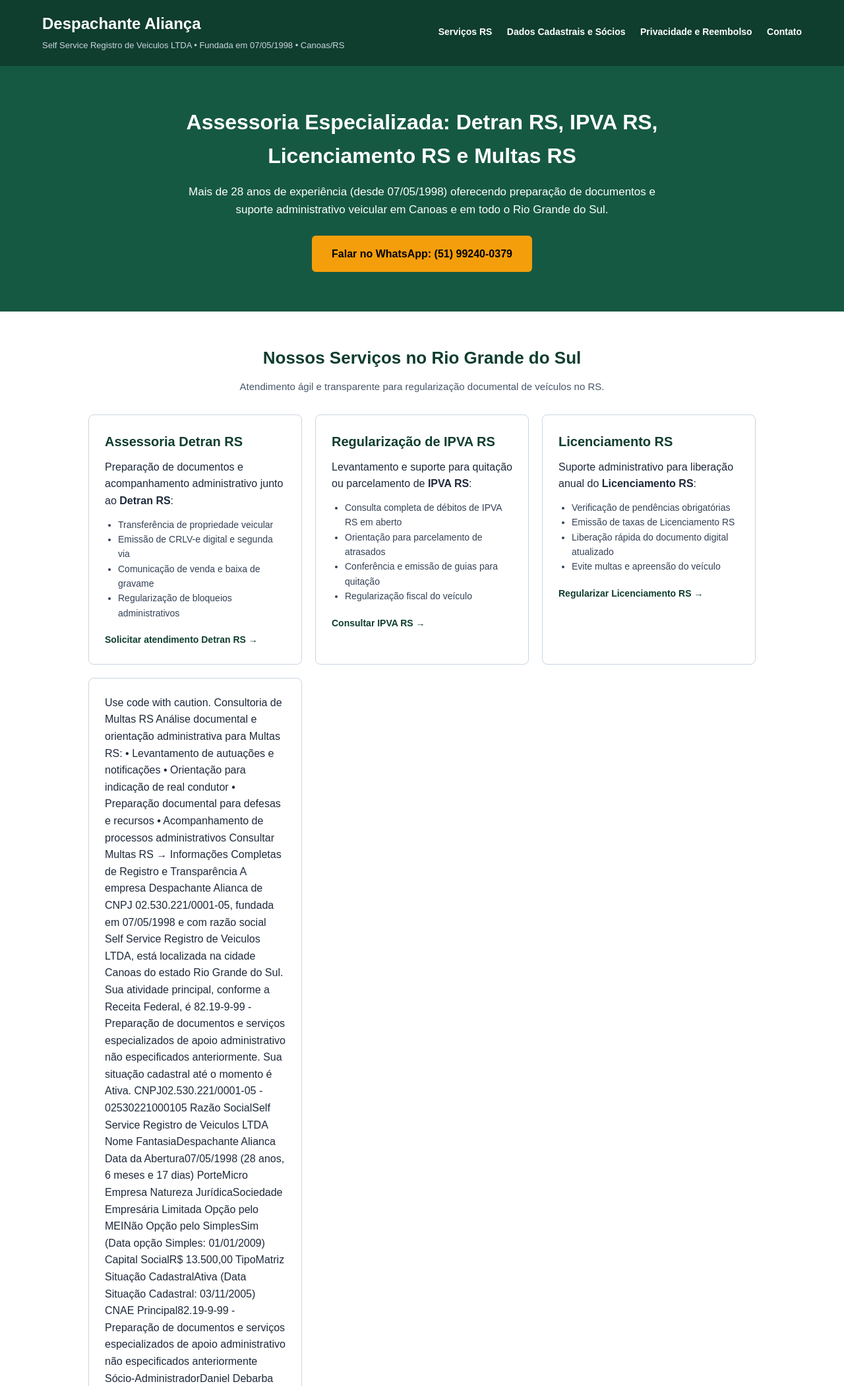
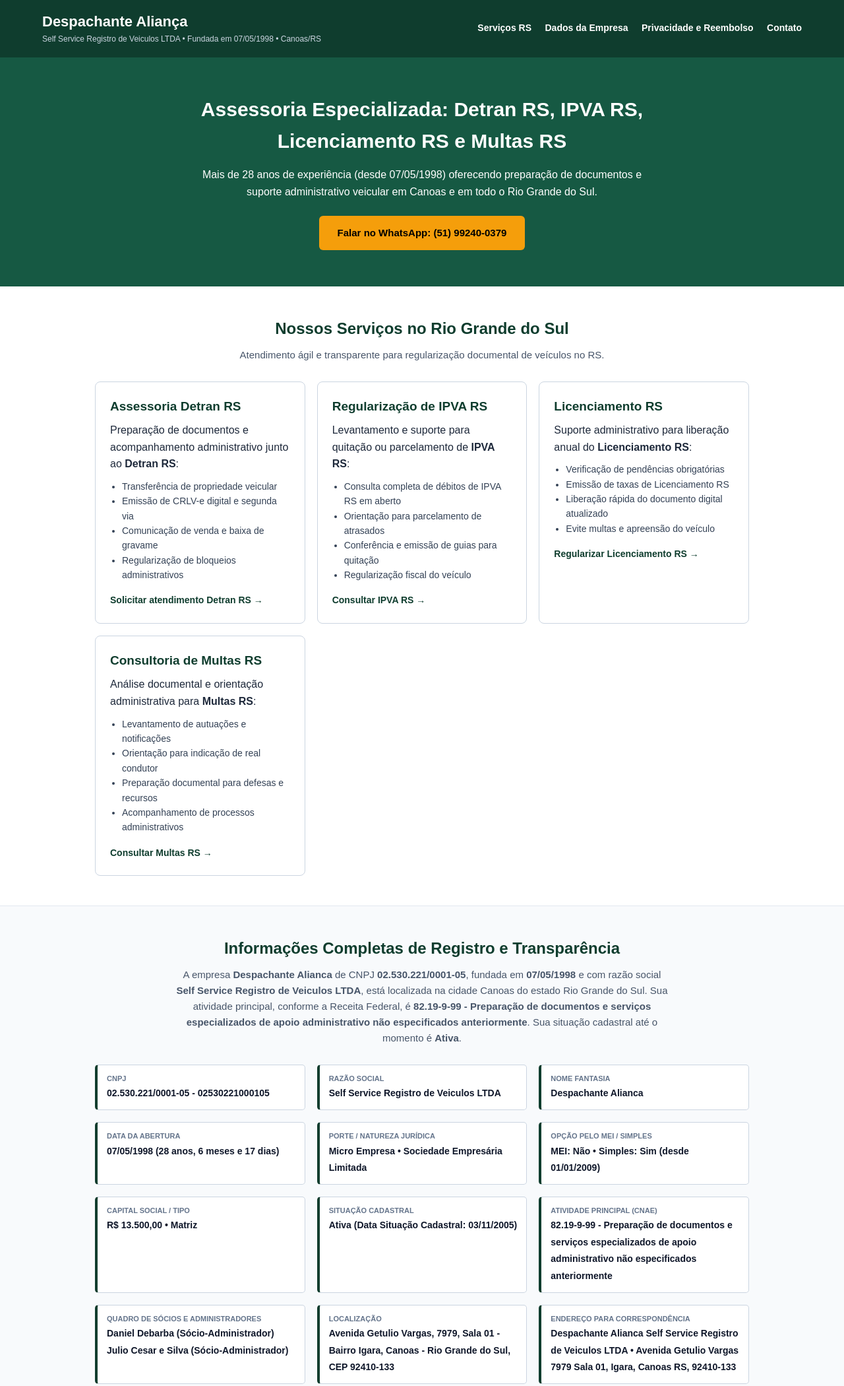
Before and after one commit to amandagomes50479-wq/Despachante-Alianca-Self-Service-Registro-de-Veiculos, a plain HTML site: page index.html in a window 1280 px wide. Shown: the part 66-2166 px from the top of the page at 66% size. Drawn offline with Linux system fonts and the light colour scheme.

Commit message:
Update index.html

```diff
--- a/index.html
+++ b/index.html
@@ -5,234 +5,55 @@
 <head>
     <meta charset="UTF-8">
     <meta name="viewport" content="width=device-width, initial-scale=1.0">
-    <title>Despachante Aliança | Detran RS, IPVA RS, Licenciamento RS e Multas RS</title>
+    <title>Despachante Aliança | Detran RS, IPVA RS, Licenciamento RS e Multas RS - Canoas/RS</title>
     <meta name="description" content="Despachante Aliança (Self Service Registro de Veiculos LTDA - CNPJ 02.530.221/0001-05). Desde 07/05/1998 em Canoas/RS com assessoria em Detran RS, IPVA RS, Licenciamento RS e Multas RS.">
     <meta name="keywords" content="Detran RS, IPVA RS, Licenciamento RS, Multas RS, Despachante Aliança, Self Service Registro de Veiculos LTDA, Canoas RS">
     <style>
-        * {
-            margin: 0;
-            padding: 0;
-            box-sizing: border-box;
-            font-family: Arial, Helvetica, sans-serif;
-        }
-        body {
-            background-color: #ffffff;
-            color: #1e293b;
-            line-height: 1.6;
-        }
-        .aviso-topo {
-            background-color: #fef3c7;
-            color: #92400e;
-            text-align: center;
-            padding: 10px 15px;
-            font-size: 13px;
-            font-weight: bold;
-            border-bottom: 1px solid #f59e0b;
-        }
-        header {
-            background-color: #0f3d2e;
-            color: #ffffff;
-            padding: 20px 5%;
-            display: flex;
-            justify-content: space-between;
-            align-items: center;
-            flex-wrap: wrap;
-        }
-        .logo h1 {
-            font-size: 24px;
-            margin-bottom: 4px;
-        }
-        .logo p {
-            font-size: 13px;
-            color: #cbd5e1;
-        }
-        nav a {
-            color: #ffffff;
-            text-decoration: none;
-            margin-left: 18px;
-            font-size: 14px;
-            font-weight: bold;
-        }
-        nav a:hover {
-            color: #f59e0b;
-        }
-        .hero {
-            background-color: #165943;
-            color: #ffffff;
-            padding: 60px 5%;
-            text-align: center;
-        }
-        .hero h2 {
-            font-size: 32px;
-            max-width: 850px;
-            margin: 0 auto 15px;
-        }
-        .hero p {
-            font-size: 17px;
-            max-width: 720px;
-            margin: 0 auto 25px;
-        }
-        .btn-whats {
-            display: inline-block;
-            background-color: #f59e0b;
-            color: #000000;
-            padding: 15px 30px;
-            border-radius: 6px;
-            text-decoration: none;
-            font-weight: bold;
-            font-size: 16px;
-        }
-        section {
-            padding: 50px 5%;
-            max-width: 1140px;
-            margin: 0 auto;
-        }
-        .fundo-cinza {
-            background-color: #f8fafc;
-            border-top: 1px solid #e2e8f0;
-            border-bottom: 1px solid #e2e8f0;
-        }
-        .titulo-secao {
-            font-size: 26px;
-            color: #0f3d2e;
-            text-align: center;
-            margin-bottom: 10px;
-        }
-        .subtitulo-secao {
-            text-align: center;
-            color: #475569;
-            max-width: 750px;
-            margin: 0 auto 30px;
-            font-size: 15px;
-        }
-        .grid-2 {
-            display: grid;
-            grid-template-columns: repeat(auto-fit, minmax(300px, 1fr));
-            gap: 20px;
-        }
-        .grid-3 {
-            display: grid;
-            grid-template-columns: repeat(auto-fit, minmax(260px, 1fr));
-            gap: 18px;
-        }
-        .card {
-            background-color: #ffffff;
-            border: 1px solid #cbd5e1;
-            border-radius: 8px;
-            padding: 24px;
-        }
-        .card h3 {
-            color: #0f3d2e;
-            margin-bottom: 10px;
-            font-size: 20px;
-        }
-        .card ul {
-            margin: 12px 0 16px 20px;
-            font-size: 14px;
-            color: #334155;
-        }
-        .card a {
-            color: #0f3d2e;
-            font-weight: bold;
-            text-decoration: none;
-            font-size: 14px;
-        }
-        .dado-item {
-            background-color: #ffffff;
-            border: 1px solid #cbd5e1;
-            border-left: 4px solid #0f3d2e;
-            padding: 12px 15px;
-            border-radius: 5px;
-        }
-        .dado-item span {
-            display: block;
-            font-size: 11px;
-            text-transform: uppercase;
-            color: #64748b;
-            font-weight: bold;
-        }
-        .dado-item strong {
-            font-size: 15px;
-            color: #0f172a;
-        }
-        .caixa-politica {
-            background-color: #ffffff;
-            border: 1px solid #cbd5e1;
-            border-radius: 8px;
-            padding: 24px;
-            margin-bottom: 18px;
-        }
-        .caixa-politica h3 {
-            color: #0f3d2e;
-            margin-bottom: 10px;
-            font-size: 18px;
-            border-bottom: 1px solid #e2e8f0;
-            padding-bottom: 6px;
-        }
-        .caixa-politica p {
-            font-size: 14px;
-            color: #334155;
-            margin-bottom: 10px;
-        }
-        .whats-flutuante {
-            position: fixed;
-            bottom: 20px;
-            right: 20px;
-            background-color: #25d366;
-            color: #ffffff;
-            padding: 14px 22px;
-            border-radius: 50px;
-            text-decoration: none;
-            font-weight: bold;
-            font-size: 15px;
-            box-shadow: 0 4px 10px rgba(0,0,0,0.3);
-        }
-        footer {
-            background-color: #0f172a;
-            color: #cbd5e1;
-            padding: 40px 5% 80px;
-            font-size: 14px;
-        }
-        .rodape-grid {
-            max-width: 1140px;
-            margin: 0 auto 25px;
-            display: grid;
-            grid-template-columns: repeat(auto-fit, minmax(250px, 1fr));
-            gap: 25px;
-        }
-        footer h4 {
-            color: #ffffff;
-            margin-bottom: 10px;
-        }
-        footer a {
-            color: #94a3b8;
-            text-decoration: none;
-            display: block;
-            margin-bottom: 6px;
-        }
-        .direitos {
-            text-align: center;
-            border-top: 1px solid #1e293b;
-            padding-top: 20px;
-            font-size: 13px;
-            color: #94a3b8;
-        }
+        *{margin:0;padding:0;box-sizing:border-box;font-family:Arial,Helvetica,sans-serif}
+        html{scroll-behavior:smooth}
+        body{background:#fff;color:#1e293b;line-height:1.6}
+        .aviso{background:#fef3c7;color:#92400e;text-align:center;padding:10px 15px;font-size:13px;font-weight:700;border-bottom:1px solid #f59e0b}
+        header{background:#0f3d2e;color:#fff;padding:18px 5%;display:flex;justify-content:space-between;align-items:center;flex-wrap:wrap}
+        header h1{font-size:22px}
+        header span{font-size:12px;color:#cbd5e1;display:block}
+        nav a{color:#fff;text-decoration:none;margin-left:16px;font-size:14px;font-weight:700}
+        nav a:hover{color:#f59e0b}
+        .hero{background:#165943;color:#fff;padding:55px 5%;text-align:center}
+        .hero h2{font-size:30px;max-width:850px;margin:0 auto 14px}
+        .hero p{font-size:16px;max-width:720px;margin:0 auto 24px}
+        .btn{display:inline-block;background:#f59e0b;color:#000;padding:14px 28px;border-radius:6px;text-decoration:none;font-weight:700;font-size:15px}
+        section{padding:45px 5%;max-width:1120px;margin:0 auto}
+        .cinza{background:#f8fafc;border-top:1px solid #e2e8f0;border-bottom:1px solid #e2e8f0}
+        .titulo{font-size:24px;color:#0f3d2e;text-align:center;margin-bottom:8px}
+        .sub{text-align:center;color:#475569;max-width:750px;margin:0 auto 28px;font-size:15px}
+        .grid{display:grid;grid-template-columns:repeat(auto-fit,minmax(260px,1fr));gap:18px}
+        .card{background:#fff;border:1px solid #cbd5e1;border-radius:8px;padding:22px}
+        .card h3{color:#0f3d2e;margin-bottom:8px;font-size:19px}
+        .card ul{margin:10px 0 14px 18px;font-size:14px;color:#334155}
+        .card a{color:#0f3d2e;font-weight:700;text-decoration:none;font-size:14px}
+        .dado{background:#fff;border:1px solid #cbd5e1;border-left:4px solid #0f3d2e;padding:12px 14px;border-radius:5px}
+        .dado small{display:block;font-size:11px;text-transform:uppercase;color:#64748b;font-weight:700}
+        .dado strong{font-size:14px;color:#0f172a}
+        .pol{background:#fff;border:1px solid #cbd5e1;border-radius:8px;padding:22px;margin-bottom:16px}
+        .pol h3{color:#0f3d2e;margin-bottom:8px;font-size:18px;border-bottom:1px solid #e2e8f0;padding-bottom:6px}
+        .pol p{font-size:14px;color:#334155;margin-bottom:8px}
+        .whats-fixo{position:fixed;bottom:18px;right:18px;background:#25d366;color:#fff;padding:13px 20px;border-radius:50px;text-decoration:none;font-weight:700;font-size:14px;box-shadow:0 4px 10px rgba(0,0,0,.3)}
+        footer{background:#0f172a;color:#cbd5e1;padding:35px 5% 75px;font-size:13px;text-align:center}
+        footer p{margin-bottom:6px}
     </style>
 </head>
 <body>
 
-    <div class="aviso-topo">
-        AVISO LEGAL: A Despachante Aliança (Self Service Registro de Veiculos LTDA - CNPJ 02.530.221/0001-05) é uma empresa privada de apoio administrativo e preparação de documentos. Não possuímos vínculo governamental com o Detran RS ou SEFAZ-RS.
-    </div>
+<div class="aviso">AVISO LEGAL: A Despachante Aliança (Self Service Registro de Veiculos LTDA - CNPJ 02.530.221/0001-05) é uma empresa privada de apoio administrativo e preparação de documentos. Não possuímos vínculo governamental com o Detran RS ou SEFAZ-RS.</div>
 
 <header>
-        <div class="logo">
+    <div>
         <h1>Despachante Aliança</h1>
-            <p>Self Service Registro de Veiculos LTDA • Fundada em 07/05/1998 • Canoas/RS</p>
+        <span>Self Service Registro de Veiculos LTDA • Fundada em 07/05/1998 • Canoas/RS</span>
     </div>
     <nav>
         <a href="#servicos">Serviços RS</a>
-            <a href="#empresa">Dados Cadastrais e Sócios</a>
+        <a href="#empresa">Dados da Empresa</a>
         <a href="#politicas">Privacidade e Reembolso</a>
         <a href="#contato">Contato</a>
     </nav>
@@ -241,14 +62,13 @@
 <div class="hero">
     <h2>Assessoria Especializada: Detran RS, IPVA RS, Licenciamento RS e Multas RS</h2>
     <p>Mais de 28 anos de experiência (desde 07/05/1998) oferecendo preparação de documentos e suporte administrativo veicular em Canoas e em todo o Rio Grande do Sul.</p>
-        <a href="https://wa.me." target="_blank" class="btn-whats">Falar no WhatsApp: (51) 99240-0379</a>
+    <a href="https://wa.me." target="_blank" class="btn">Falar no WhatsApp: (51) 99240-0379</a>
 </div>
 
 <section id="servicos">
-        <h2 class="titulo-secao">Nossos Serviços no Rio Grande do Sul</h2>
-        <p class="subtitulo-secao">Atendimento ágil e transparente para regularização documental de veículos no RS.</p>
-
-        <div class="grid-2">
+    <h2 class="titulo">Nossos Serviços no Rio Grande do Sul</h2>
+    <p class="sub">Atendimento ágil e transparente para regularização documental de veículos no RS.</p>
+    <div class="grid">
         <div class="card">
             <h3>Assessoria Detran RS</h3>
             <p>Preparação de documentos e acompanhamento administrativo junto ao <strong>Detran RS</strong>:</p>
@@ -260,7 +80,6 @@
             </ul>
             <a href="https://wa.me." target="_blank">Solicitar atendimento Detran RS &rarr;</a>
         </div>
-
         <div class="card">
             <h3>Regularização de IPVA RS</h3>
             <p>Levantamento e suporte para quitação ou parcelamento de <strong>IPVA RS</strong>:</p>
@@ -272,7 +91,6 @@
             </ul>
             <a href="https://wa.me." target="_blank">Consultar IPVA RS &rarr;</a>
         </div>
-
         <div class="card">
             <h3>Licenciamento RS</h3>
             <p>Suporte administrativo para liberação anual do <strong>Licenciamento RS</strong>:</p>
@@ -284,53 +102,51 @@
             </ul>
             <a href="https://wa.me." target="_blank">Regularizar Licenciamento RS &rarr;</a>
         </div>
+        <div class="card">
+            <h3>Consultoria de Multas RS</h3>
+            <p>Análise documental e orientação administrativa para <strong>Multas RS</strong>:</p>
+            <ul>
+                <li>Levantamento de autuações e notificações</li>
+                <li>Orientação para indicação de real condutor</li>
+                <li>Preparação documental para defesas e recursos</li>
+                <li>Acompanhamento de processos administrativos</li>
+            </ul>
+            <a href="https://wa.me." target="_blank">Consultar Multas RS &rarr;</a>
+        </div>
+    </div>
+</section>
 
-            <div class="card">
+<div class="cinza" id="empresa">
+    <section>
+        <h2 class="titulo">Informações Completas de Registro e Transparência</h2>
+        <p class="sub">A empresa <strong>Despachante Alianca</strong> de CNPJ <strong>02.530.221/0001-05</strong>, fundada em <strong>07/05/1998</strong> e com razão social <strong>Self Service Registro de Veiculos LTDA</strong>, está localizada na cidade Canoas do estado Rio Grande do Sul. Sua atividade principal, conforme a Receita Federal, é <strong>82.19-9-99 - Preparação de documentos e serviços especializados de apoio administrativo não especificados anteriormente</strong>. Sua situação cadastral até o momento é <strong>Ativa</strong>.</p>
+        <div class="grid">
+            <div class="dado"><small>CNPJ</small><strong>02.530.221/0001-05 - 02530221000105</strong></div>
+            <div class="dado"><small>Razão Social</small><strong>Self Service Registro de Veiculos LTDA</strong></div>
+            <div class="dado"><small>Nome Fantasia</small><strong>Despachante Alianca</strong></div>
+            <div class="dado"><small>Data da Abertura</small><strong>07/05/1998 (28 anos, 6 meses e 17 dias)</strong></div>
+            <div class="dado"><small>Porte / Natureza Jurídica</small><strong>Micro Empresa • Sociedade Empresária Limitada</strong></div>
+            <div class="dado"><small>Opção pelo MEI / Simples</small><strong>MEI: Não • Simples: Sim (desde 01/01/2009)</strong></div>
+            <div class="dado"><small>Capital Social / Tipo</small><strong>R$ 13.500,00 • Matriz</strong></div>
+            <div class="dado"><small>Situação Cadastral</small><strong>Ativa (Data Situação Cadastral: 03/11/2005)</strong></div>
+            <div class="dado"><small>Atividade Principal (CNAE)</small><strong>82.19-9-99 - Preparação de documentos e serviços especializados de apoio administrativo não especificados anteriormente</strong></div>
+            <div class="dado"><small>Quadro de Sócios e Administradores</small><strong>Daniel Debarba (Sócio-Administrador)<br>Julio Cesar e Silva (Sócio-Administrador)</strong></div>
+            <div class="dado"><small>Localização</small><strong>Avenida Getulio Vargas, 7979, Sala 01 - Bairro Igara, Canoas - Rio Grande do Sul, CEP 92410-133</strong></div>
+            <div class="dado"><small>Endereço para Correspondência</small><strong>Despachante Alianca Self Service Registro de Veiculos LTDA • Avenida Getulio Vargas 7979 Sala 01, Igara, Canoas RS, 92410-133</strong></div>
+        </div>
+    </section>
+</div>
+
+<section id="politicas">
+    <h2 class="titulo">Políticas de Privacidade, Reembolso e Termos de Uso</h2>
 Use code with caution.
-Consultoria de Multas RS
-Análise documental e orientação administrativa para Multas RS:
-• Levantamento de autuações e notificações
-• Orientação para indicação de real condutor
-• Preparação documental para defesas e recursos
-• Acompanhamento de processos administrativos
-Consultar Multas RS →
-
-Informações Completas de Registro e Transparência
-A empresa Despachante Alianca de CNPJ 02.530.221/0001-05, fundada em 07/05/1998 e com razão social Self Service Registro de Veiculos LTDA, está localizada na cidade Canoas do estado Rio Grande do Sul. Sua atividade principal, conforme a Receita Federal, é 82.19-9-99 - Preparação de documentos e serviços especializados de apoio administrativo não especificados anteriormente. Sua situação cadastral até o momento é Ativa.
-CNPJ02.530.221/0001-05 - 02530221000105
-Razão SocialSelf Service Registro de Veiculos LTDA
-Nome FantasiaDespachante Alianca
-Data da Abertura07/05/1998 (28 anos, 6 meses e 17 dias)
-PorteMicro Empresa
-Natureza JurídicaSociedade Empresária Limitada
-Opção pelo MEINão
-Opção pelo SimplesSim (Data opção Simples: 01/01/2009)
-Capital SocialR$ 13.500,00
-TipoMatriz
-Situação CadastralAtiva (Data Situação Cadastral: 03/11/2005)
-CNAE Principal82.19-9-99 - Preparação de documentos e serviços especializados de apoio administrativo não especificados anteriormente
-Sócio-AdministradorDaniel Debarba (Qualificação: Sócio-Administrador)
-Sócio-AdministradorJulio Cesar e Silva (Qualificação: Sócio-Administrador)
-Endereço CompletoAvenida Getulio Vargas, 7979, Sala 01 - Igara, Canoas - RS, CEP 92410-133
-Endereço para Correspondência
-Despachante Alianca Self Service Registro de Veiculos LTDA
-
-Avenida Getulio Vargas 7979 Sala 01
-
-Igara
-
-Canoas RS
-
-92410-133
-Políticas de Privacidade, Reembolso e Termos de Uso
 Diretrizes legais e garantias ao consumidor conforme LGPD e Código de Defesa do Consumidor.
 1. Política de Reembolso e Cancelamento (CDC Art. 49)
 O cliente pode solicitar o cancelamento e o reembolso integral (100%) dos honorários pagos à Self Service Registro de Veiculos LTDA (Despachante Aliança) em até 7 (sete) dias corridos após a contratação, desde que o serviço administrativo ainda não tenha sido iniciado ou protocolado junto ao Detran RS, SEFAZ-RS ou órgãos competentes.
 Caso o trabalho técnico já tenha sido executado ou protocolado com autorização do cliente, será deduzido apenas o valor proporcional ao serviço já realizado e eventuais taxas públicas já recolhidas aos órgãos públicos (que não são estornadas pelo órgão arrecadador).
 Solicitação de Reembolso: Envie e-mail para julio.desp.nh@gmail.com ou WhatsApp para (51) 99240-0379 informando CPF/CNPJ e comprovante. O estorno ocorre em até 5 dias úteis pelo mesmo meio de pagamento utilizado.
 2. Política de Privacidade (LGPD - Lei nº 13.709/2018)
-A Despachante Aliança (Self Service Registro de Veiculos LTDA - CNPJ 02.530.221/0001-05) coleta exclusivamente os dados necessários para atendimento e execução dos serviços contratados (nome, CPF/CNPJ, telefone, e-mail, placa e Renavam).
-Não vendemos, alugamos ou compartilhamos seus dados pessoais com terceiros para fins de marketing. O titular pode solicitar consulta, alteração ou exclusão de seus dados a qualquer momento pelo e-mail julio.desp.nh@gmail.com.
+A Despachante Aliança (Self Service Registro de Veiculos LTDA - CNPJ 02.530.221/0001-05) coleta exclusivamente os dados necessários para atendimento e execução dos serviços contratados (nome, CPF/CNPJ, telefone, e-mail, placa e Renavam). Não vendemos, alugamos ou compartilhamos seus dados pessoais com terceiros para fins de marketing. O titular pode solicitar consulta, alteração ou exclusão de seus dados a qualquer momento pelo e-mail julio.desp.nh@gmail.com.
 3. Termos de Uso e Isenção de Vínculo Público
 A Despachante Aliança é uma empresa privada (CNAE 82.19-9-99), independente e sem vínculo governamental com o Detran RS, SEFAZ-RS ou prefeituras. Os serviços públicos podem ser solicitados diretamente pelo cidadão nos canais oficiais do governo sem custos de intermediação; nossos honorários referem-se exclusivamente à prestação privada de assessoria e preparação documental.
 Contatos e Localização
@@ -341,28 +157,11 @@ Ligar agora | Abrir WhatsApp
 E-mail Oficial
 julio.desp.nh@gmail.com
 Enviar E-mail
-Localização
-Logradouro: Avenida Getulio Vargas, 7979
-
-Complemento: Sala 01 • Bairro: Igara
-
-CEP: 92410-133 • Canoas - Rio Grande do Sul
+Endereço e Google Maps
+Avenida Getulio Vargas, 7979, Sala 01 - Igara, Canoas - RS, CEP 92410-133
 Procurar no Google Maps →
 WhatsApp (51) 99240-0379
-Despachante Aliança
-Razão Social: Self Service Registro de Veiculos LTDA
-CNPJ: 02.530.221/0001-05
-Abertura: 07/05/1998 • Situação: Ativa
-Av. Getulio Vargas, 7979, Sala 01 - Igara, Canoas/RS - 92410-133
-Navegação
-Detran RS, IPVA RS, Licenciamento RS e Multas RS
-Dados Cadastrais e Sócios
-Política de Privacidade e Reembolso
-Contato
-
-
-Administração e Contato
-Sócios-Administradores: Daniel Debarba / Julio Cesar e Silva
-Telefone/WhatsApp: (51) 99240-0379
-E-mail: julio.desp.nh@gmail.com
-© 1998 - 2026 Despachante Aliança - Self Service Registro de Veiculos LTDA (CNPJ 02.530.221/0001-05). Todos os direitos reservados.
+Despachante Aliança • Self Service Registro de Veiculos LTDA • CNPJ 02.530.221/0001-05
+Fundada em 07/05/1998 • Situação Cadastral: Ativa • CNAE 82.19-9-99 • Sócios-Administradores: Daniel Debarba e Julio Cesar e Silva
+Avenida Getulio Vargas, 7979, Sala 01 - Bairro Igara - Canoas - Rio Grande do Sul - CEP 92410-133 | Tel/WhatsApp: (51) 99240-0379 | E-mail: julio.desp.nh@gmail.com
+© 1998 - 2026 Despachante Aliança. Todos os direitos reservados.
```
Lines whose indentation alone changed are shown as unchanged.
